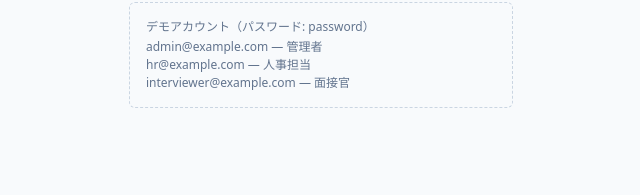
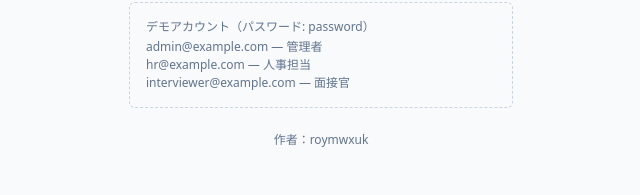
Before and after one commit to roymwxuk/mwx-laravel-candidate-hub, a Laravel app: page /login in a window 1280 px wide. Shown: the part 605-800 px from the top of the page, without its empty margins (319-959 px from the left). Run offline with Laravel 12, Linux system fonts and the light colour scheme; style sheets or scripts are compiled from the project's sources.

Commit message:
Show the author on the login page
Co-Authored-By: Claude Opus 5.5 <noreply@anthropic.com>
Claude-Session: https://claude.ai/code/session_01Wb6czBGHZ6Q51nbC2LWNQF

```diff
--- a/resources/views/auth/login.blade.php
+++ b/resources/views/auth/login.blade.php
@@ -34,5 +34,7 @@
                 </ul>
             </div>
         @endif
+
+        <p class="mt-6 text-center text-xs text-slate-500">作者：roymwxuk</p>
     </div>
 </x-layout>
```
